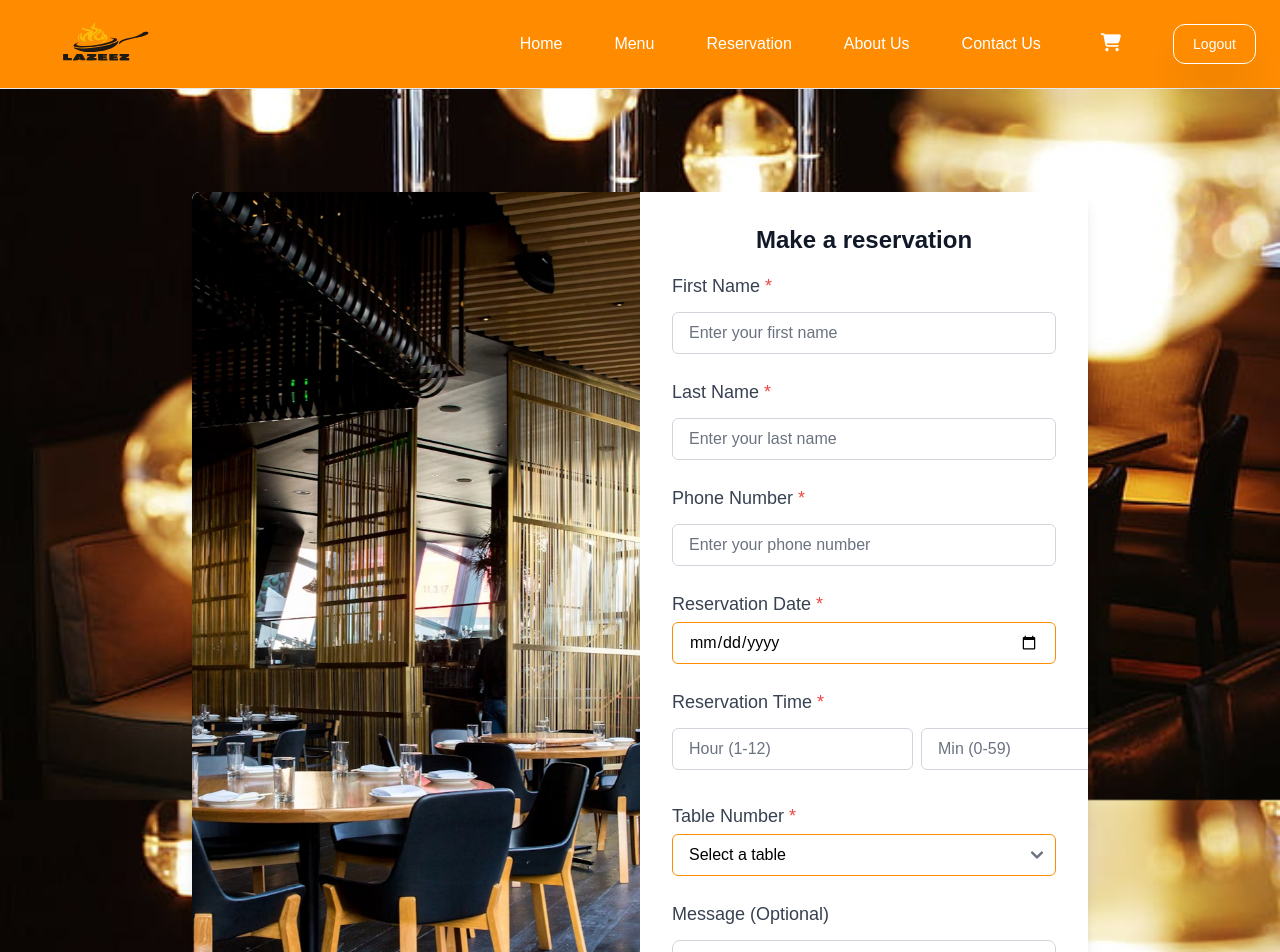
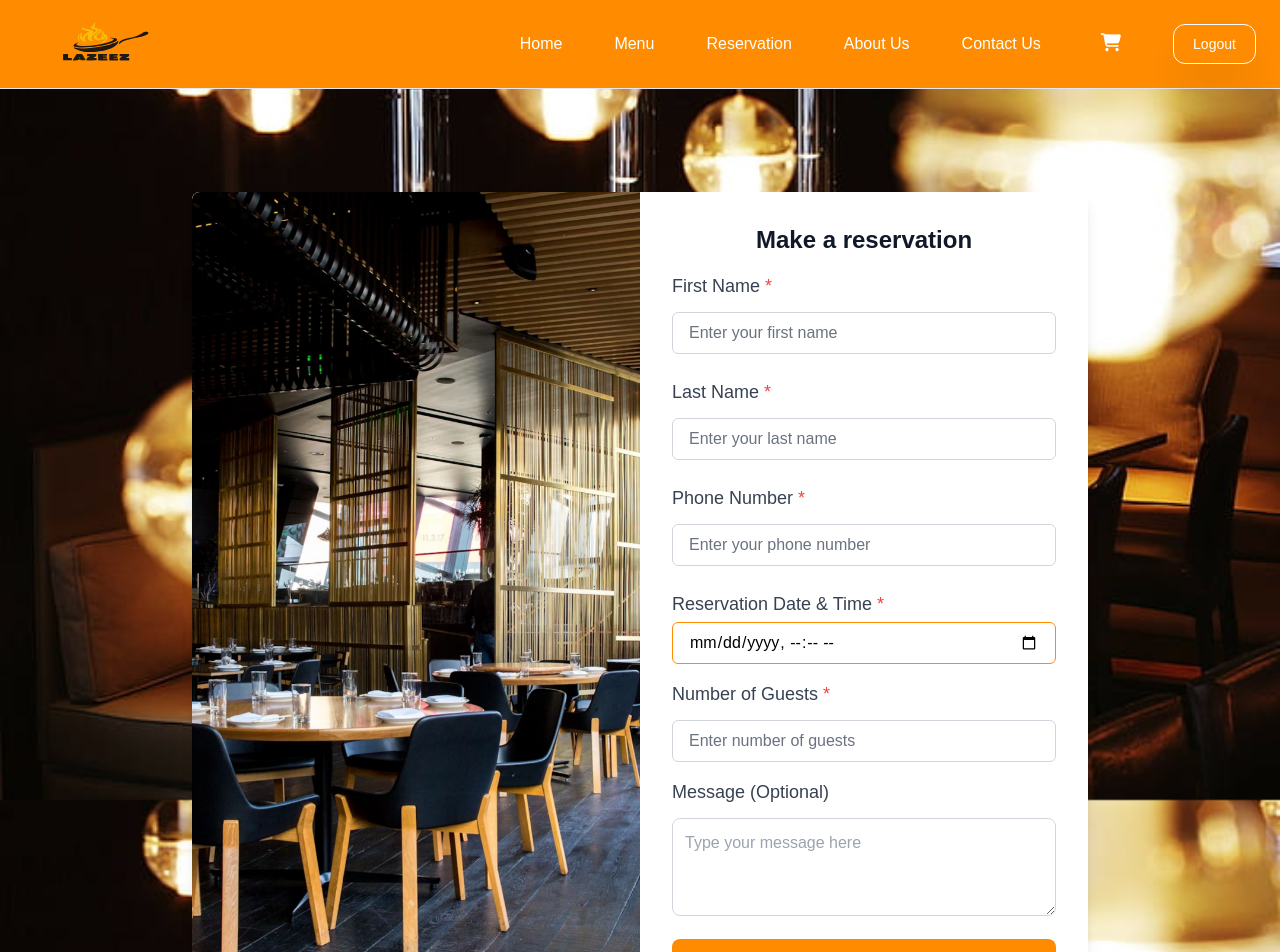
Before and after one commit to Raghdaa99/restaurant-website, a Vue app: page /reservation in a window 1280 px wide. Shown: the top 952 px of the page. Built offline with nearby package versions, Linux system fonts and the light colour scheme; sample sign-in values are in the browser's storage; a web font is replaced by a local one.

Commit message:
Update Reservation.vue

```diff
--- a/src/views/Reservation.vue
+++ b/src/views/Reservation.vue
@@ -7,8 +7,10 @@ import { useReservation } from '@/composables/useReservation';
 const router = useRouter();
 const { formData, errors, touched, markTouched, saveReservation } = useReservation();
 
+
+
 const handleSubmit = async () => {
-  ['firstName', 'lastName', 'phoneNumber', 'reservationDate', 'hours', 'minutes', 'tableNumber'].forEach(field => {
+  ['firstName', 'lastName', 'phoneNumber', 'reservationDateTime', 'peopleCount'].forEach(field => {
     markTouched(field);
   });
 
@@ -86,7 +88,7 @@ const handleSubmit = async () => {
               Phone Number <span class="text-red-500">*</span>
             </label>
             <InputField
-              type="tel"
+              type="number"
               v-model="formData.phoneNumber"
               placeholder="Enter your phone number"
               @blur="markTouched('phoneNumber')"
@@ -100,87 +102,27 @@ const handleSubmit = async () => {
 
           <div class="mb-2">
             <label class="font-medium text-lg text-gray-700 block mb-1">
-              Reservation Date <span class="text-red-500">*</span>
+              Reservation Date & Time <span class="text-red-500">*</span>
             </label>
             <input
-              type="date"
-              v-model="formData.reservationDate"
-              @blur="markTouched('reservationDate')"
+              type="datetime-local"
+              v-model="formData.reservationDateTime"
               class="w-full px-4 py-2 border border-primary rounded-md focus:border-primary focus:ring-primary focus:ring-1 transition-all"
-              :class="{'border-red-500': errors.reservationDate}"
-              :min="new Date().toISOString().split('T')[0]"
+              required
             />
-            <div class="h-2">
-              <p v-if="errors.reservationDate" class="text-red-500 text-sm">
-                Please select a valid future date
-              </p>
-            </div>
           </div>
 
           <div class="mb-2">
             <label class="font-medium text-lg text-gray-700 block mb-1">
-              Reservation Time <span class="text-red-500">*</span>
+              Number of Guests <span class="text-red-500">*</span>
             </label>
-            <div class="flex gap-2">
-              <div class="flex-1">
-                <InputField
-                  v-model="formData.hours"
-                  placeholder="Hour (1-12)"
-                  @blur="markTouched('hours')"
-                />
-                <div class="h-2">
-                  <p v-if="errors.hours" class="text-red-500 text-sm">
-                    Enter valid hour (1-12)
-                  </p>
-                </div>
-              </div>
-
-              <div class="flex-1">
-                <InputField
-                  v-model="formData.minutes"
-                  placeholder="Min (0-59)"
-                  @blur="markTouched('minutes')"
-                />
-                <div class="h-2">
-                  <p v-if="errors.minutes" class="text-red-500 text-sm">
-                    Enter valid minute (0-59)
-                  </p>
-                </div>
-              </div>
-
-              <select
-                v-model="formData.period"
-                class="px-4 py-2 border border-primary rounded-md focus:border-primary focus:ring-primary focus:ring-1 transition-all"
-              >
-                <option value="AM">AM</option>
-                <option value="PM">PM</option>
-              </select>
-            </div>
-            <div class="h-2">
-              <p v-if="errors.time && !errors.hours && !errors.minutes" class="text-red-500 text-sm">
-                Please select a valid future time
-              </p>
-            </div>
-          </div>
-
-          <div class="mb-2">
-            <label class="font-medium text-lg text-gray-700 block mb-1">
-              Table Number <span class="text-red-500">*</span>
-            </label>
-            <select
-              v-model="formData.tableNumber"
-              @blur="markTouched('tableNumber')"
-              class="w-full px-4 py-2 border border-primary rounded-md focus:border-primary focus:ring-primary focus:ring-1 transition-all"
-              :class="{'border-red-500': errors.tableNumber}"
-            >
-              <option value="" disabled>Select a table</option>
-              <option v-for="number in 29" :key="number" :value="number">{{ number }}</option>
-            </select>
-            <div class="h-2">
-              <p v-if="errors.tableNumber" class="text-red-500 text-sm">
-                Please select a table number
-              </p>
-            </div>
+            <InputField
+              type="number"
+              v-model="formData.peopleCount"
+              placeholder="Enter number of guests"
+              required
+              @blur="markTouched('peopleCount')"
+            />
           </div>
 
           <div class="mb-2">
```
